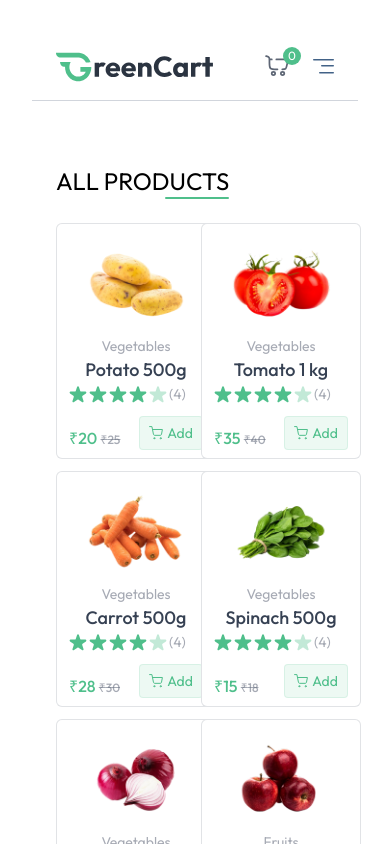
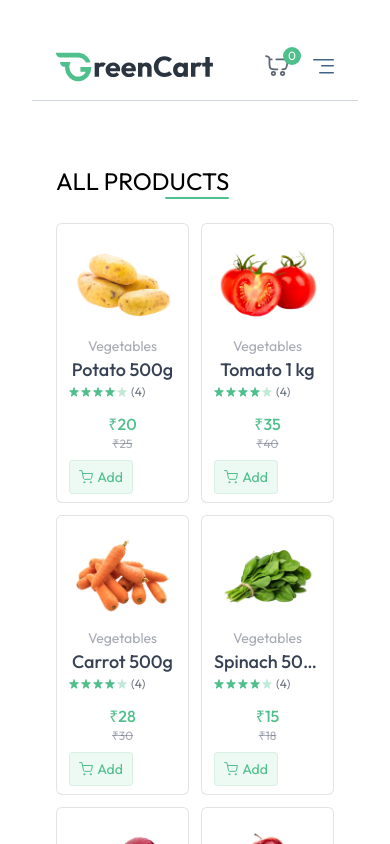
Before and after one commit to ishantawasthi/GreenCart-grocey, a React (Vite) app in the folder client/: page /products in a window 390 px wide. Shown: the top 844 px of the page. Built offline with nearby package versions, Linux system fonts and the light colour scheme; no server answers.

Commit message:
responsive ui

```diff
--- a/client/src/components/ProductCart.jsx
+++ b/client/src/components/ProductCart.jsx
@@ -16,28 +16,26 @@ const ProductCart = ({product}) => {
                       window.scrollTo(0, 0); // ✅ scrolls to top
              }}
 
-        className="border border-gray-500/20 rounded-md md:px-4 px-3 py-2 bg-white min-w-40 max-w-50 w-full ">
+          className="border border-gray-500/20 rounded-md md:px-4 px-3 py-2 bg-white w-full">
             <div className="group cursor-pointer flex items-center justify-center  px-2">
                 <img className="group-hover:scale-105 transition max-w-26 md:max-w-36 " src={product.image[0]} alt={product.name} />
             </div>
             <div className="text-gray-500/60 text-sm ">
                 <p>{product.category}</p>
                 <p className="text-gray-700 font-medium text-lg truncate w-full">{product.name}</p>
-                <div className="flex items-center gap-0.5">
-                    {Array(5).fill('').map((_, i) => (
-
-                        <img key={i} src={i<4 ? assets.star_icon : assets.star_dull_icon }
-                        alt="" className="md:w-3.5 w3"/>
-
-                        )
-                    )}
-                    <p>(4)</p>
-                </div>
-                <div className="flex items-end justify-between mt-3">
-                    <p className="md:text-xl text-base font-medium text-primary">
-                        {currency}{product.offerPrice} {" "} <span className="text-gray-500/60 md:text-sm text-xs line-through"> {currency}{product.price}</span>
-                    </p>
-                    <div onClick={(e)=>{e.stopPropagation();}} className="text-primary">
+                      <div className="flex items-center gap-0.5 flex-wrap">
+    {Array(5).fill('').map((_, i) => (
+        <img key={i} src={i<4 ? assets.star_icon : assets.star_dull_icon }
+        alt="" className="w-2.5 md:w-3.5 flex-shrink-0"/>
+    ))}
+    <p className="text-xs text-gray-500 ml-0.5 flex-shrink-0">(4)</p>
+</div>
+                <div className="flex flex-col gap-2 sm:flex-row sm:items-end sm:justify-between mt-3">
+    <div className="flex flex-col">
+        <p className="md:text-xl text-base font-medium text-primary">{currency}{product.offerPrice}</p>
+        <p className="text-gray-500/60 md:text-sm text-xs line-through">{currency}{product.price}</p>
+    </div>
+    <div onClick={(e)=>{e.stopPropagation();}} className="text-primary">
                         {!cartItems[product._id] ? (
                             <button className="flex items-center justify-center gap-1
                              bg-primary/10 border border-primary/14
```
